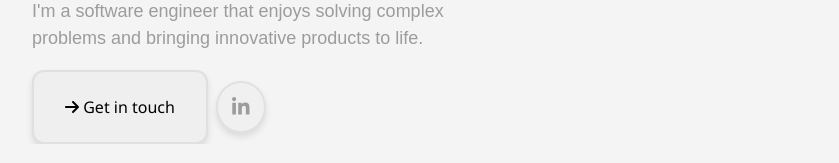
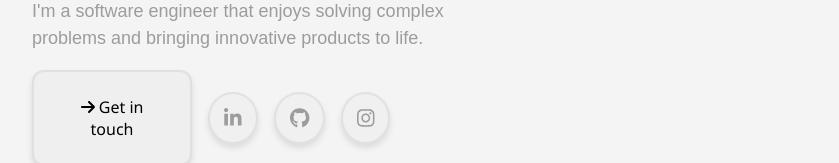
Before and after one commit to Checchii/portfolio, a React (Create React App) app: page / in a window 1280 px wide. Shown: the part 734-897 px from the top of the page, without its empty margins (32-871 px from the left). Built offline with nearby package versions, Linux system fonts and the light colour scheme.

Commit message:
added more socials

```diff
--- a/src/components/about/AboutMe.js
+++ b/src/components/about/AboutMe.js
@@ -2,7 +2,10 @@ import React from "react";
 import { FontAwesomeIcon } from '@fortawesome/react-fontawesome';
 import { faArrowRight } from '@fortawesome/free-solid-svg-icons';
 import { faLinkedinIn } from '@fortawesome/free-brands-svg-icons';
+import { faGithub } from "@fortawesome/free-brands-svg-icons";
+import { faInstagram } from "@fortawesome/free-brands-svg-icons";
 import { Link } from "react-router-dom";
+
 import "./aboutme.css";
 
 const ProfilePicture = () => {
@@ -28,7 +31,19 @@ const AboutMe = () => {
                     </button>
                     <div className="social">
                         <span className="linked-in">
+                            <Link to="https://linkedin.com/in/sebastian-checchi/" target="_blank" className="icons">
                             <FontAwesomeIcon icon={faLinkedinIn} size="lg" />
+                            </Link>
+                        </span>
+                        <span className="github">
+                            <Link to="https://github.com/Checchii" target="_blank" className="icons">
+                            <FontAwesomeIcon icon={faGithub} size="lg" />
+                            </Link>
+                        </span>
+                        <span className="instagram">
+                            <Link to="https://www.instagram.com/checchii__" target="_blank" className="icons">
+                            <FontAwesomeIcon icon={faInstagram} size="lg" />
+                            </Link>
                         </span>
                     </div>
                 </div>
--- a/src/components/about/aboutme.css
+++ b/src/components/about/aboutme.css
@@ -44,7 +44,7 @@
   justify-content: space-between;
   margin-top: 1rem;
   padding-left: 2rem;
-  max-width: 70%;
+  max-width: 80%;
 }
 
 .contact-me {
@@ -54,17 +54,26 @@
   box-shadow: 0px 4px 6px rgba(0, 0, 0, 0.1);
   border: 2px solid hsla(0, 0%, 74%, 30%);
   border-radius: 12px;
+  width: 11rem;
+  transition: transform 0.3s ease;
+}
+
+.contact-me:hover {
   cursor: pointer;
-  width: 11rem;
+  transform: scale(1.04);
 }
 
 .social {
   display: flex;
   gap: 1rem;
+  margin-left: 1rem;
+}
+
+.icons {
+  color: #9c9c9c;
 }
 
 .linked-in {
-  margin-right: 5rem;
   padding: 14px;
   border: 2px solid hsla(0, 0%, 74%, 30%);
   border-radius: 50%;
@@ -79,3 +88,35 @@
   transform: scale(1.1);
   cursor: pointer;
 }
+
+.github {
+  padding: 14px;
+  border: 2px solid hsla(0, 0%, 74%, 30%);
+  border-radius: 50%;
+  color: #9c9c9c;
+  background-color: #f0f0f0;
+  text-align: center;
+  box-shadow: 0px 4px 6px rgba(0, 0, 0, 0.1);
+  transition: transform 0.3s ease;
+}
+
+.github:hover {
+  transform: scale(1.1);
+  cursor: pointer;
+}
+
+.instagram {
+  padding: 14px;
+  border: 2px solid hsla(0, 0%, 74%, 30%);
+  border-radius: 50%;
+  color: #9c9c9c;
+  background-color: #f0f0f0;
+  text-align: center;
+  box-shadow: 0px 4px 6px rgba(0, 0, 0, 0.1);
+  transition: transform 0.3s ease;
+}
+
+.instagram:hover {
+  transform: scale(1.1);
+  cursor: pointer;
+}
```
